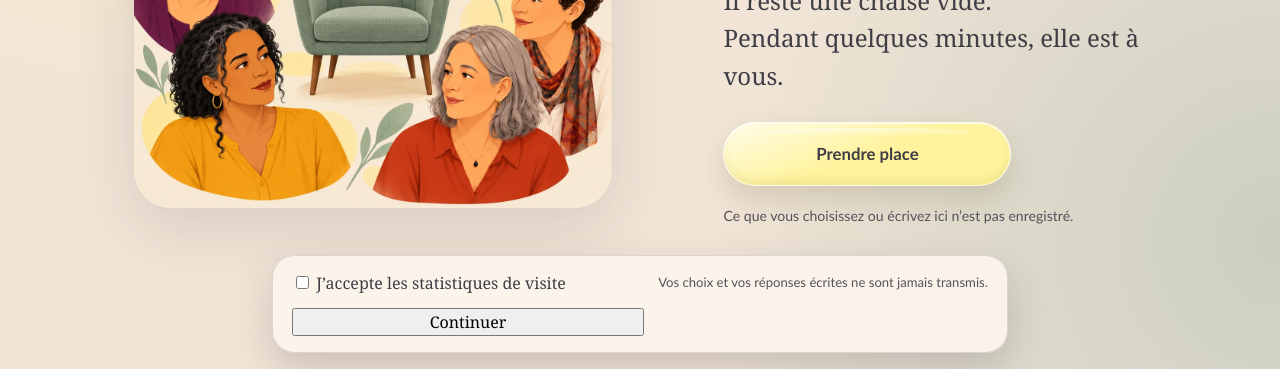
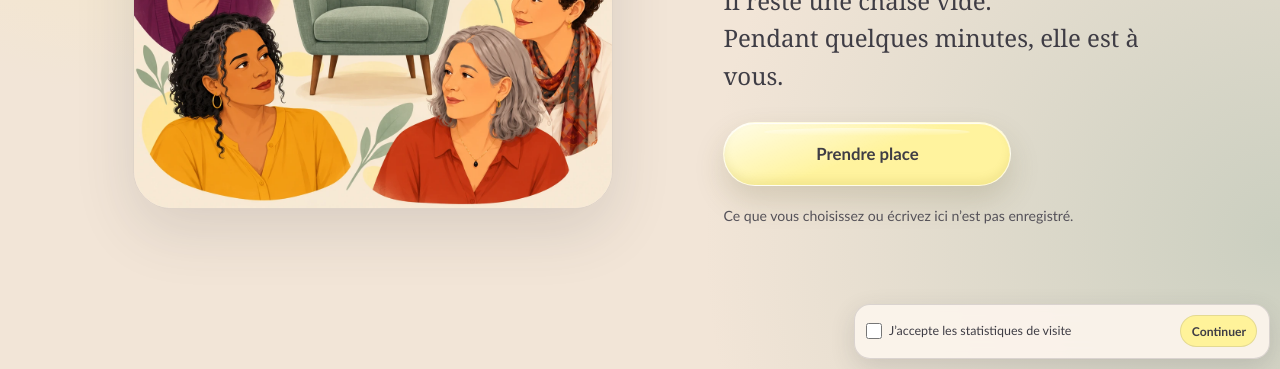
Before and after one commit to valerieperriaud-ui/la-9e-chaise, a plain HTML site: page index.html in a window 1280 px wide. Shown: the part 431-800 px from the top of the page. Drawn offline with Linux system fonts and the light colour scheme.

Commit message:
Rendre le choix des statistiques plus discret

```diff
--- a/styles.css
+++ b/styles.css
@@ -717,53 +717,67 @@ h1,
 
 .analytics-consent {
   position: fixed;
-  right: 1rem;
-  bottom: 1rem;
-  left: 1rem;
+  right: 0.65rem;
+  bottom: 0.65rem;
   z-index: 30;
-  display: grid;
-  width: min(calc(100% - 2rem), 46rem);
-  margin: 0 auto;
-  padding: 1rem;
-  gap: 0.9rem;
-  background: rgba(251, 244, 235, 0.97);
+  display: flex;
+  width: min(calc(100% - 1.3rem), 26rem);
+  align-items: center;
+  padding: 0.65rem 0.7rem;
+  gap: 0.55rem;
+  background: rgba(251, 244, 235, 0.95);
   border: 1px solid rgba(91, 88, 99, 0.2);
-  border-radius: 1.4rem;
-  box-shadow: 0 16px 40px rgba(63, 61, 69, 0.22);
-  backdrop-filter: blur(12px);
+  border-radius: 1rem;
+  box-shadow: 0 8px 24px rgba(63, 61, 69, 0.16);
+  backdrop-filter: blur(8px);
 }
 
-.analytics-consent__title,
-.analytics-consent__text {
+.analytics-consent__choice,
+.analytics-consent__text,
+.analytics-consent__save {
   font-family: "Trebuchet MS", Arial, sans-serif;
 }
 
-.analytics-consent__title {
-  margin-bottom: 0.35rem;
-  font-size: 0.92rem;
-  font-weight: 700;
+.analytics-consent__choice {
+  display: inline-flex;
+  flex: 0 1 auto;
+  align-items: center;
+  gap: 0.45rem;
+  font-size: 0.78rem;
+  line-height: 1.25;
+  cursor: pointer;
+}
+
+.analytics-consent__choice input {
+  width: 1rem;
+  height: 1rem;
+  flex: 0 0 auto;
+  margin: 0;
+  accent-color: var(--sage-dark);
 }
 
 .analytics-consent__text {
-  margin-bottom: 0;
-  color: #55525a;
-  font-size: 0.82rem;
-  line-height: 1.45;
+  position: absolute;
+  width: 1px;
+  height: 1px;
+  padding: 0;
+  overflow: hidden;
+  clip: rect(0, 0, 0, 0);
+  white-space: nowrap;
+  border: 0;
 }
 
-.analytics-consent__actions {
-  display: flex;
-  flex-direction: column-reverse;
-  gap: 0.35rem;
-}
-
-.analytics-consent__actions .pebble-button {
-  width: 100%;
-}
-
-.analytics-consent__refuse {
-  font-family: "Trebuchet MS", Arial, sans-serif;
-  font-size: 0.84rem;
+.analytics-consent__save {
+  min-height: 2rem;
+  margin-left: auto;
+  padding: 0.35rem 0.65rem;
+  color: var(--plum-deep);
+  font-size: 0.76rem;
+  font-weight: 700;
+  background: var(--yellow);
+  border: 1px solid rgba(91, 88, 99, 0.16);
+  border-radius: 999px;
+  cursor: pointer;
 }
 
 @media (min-width: 48rem) {
@@ -819,21 +833,6 @@ h1,
     min-width: 20rem;
   }
 
-  .analytics-consent {
-    grid-template-columns: 1fr auto;
-    align-items: center;
-    padding: 1rem 1.2rem;
-  }
-
-  .analytics-consent__actions {
-    flex-direction: row;
-    align-items: center;
-  }
-
-  .analytics-consent__actions .pebble-button {
-    width: auto;
-    white-space: nowrap;
-  }
 }
 
 @media (prefers-reduced-motion: reduce) {
```
